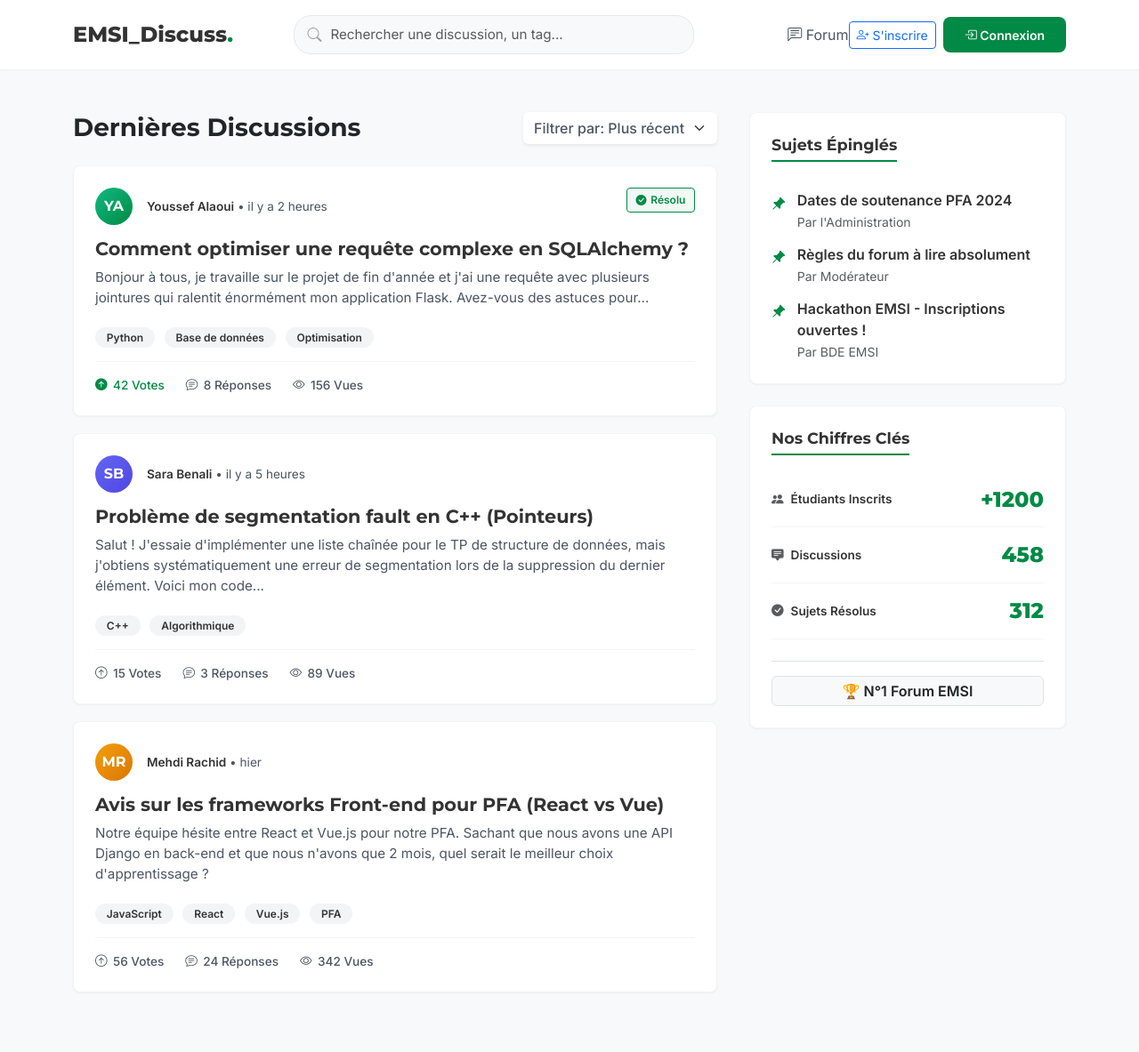
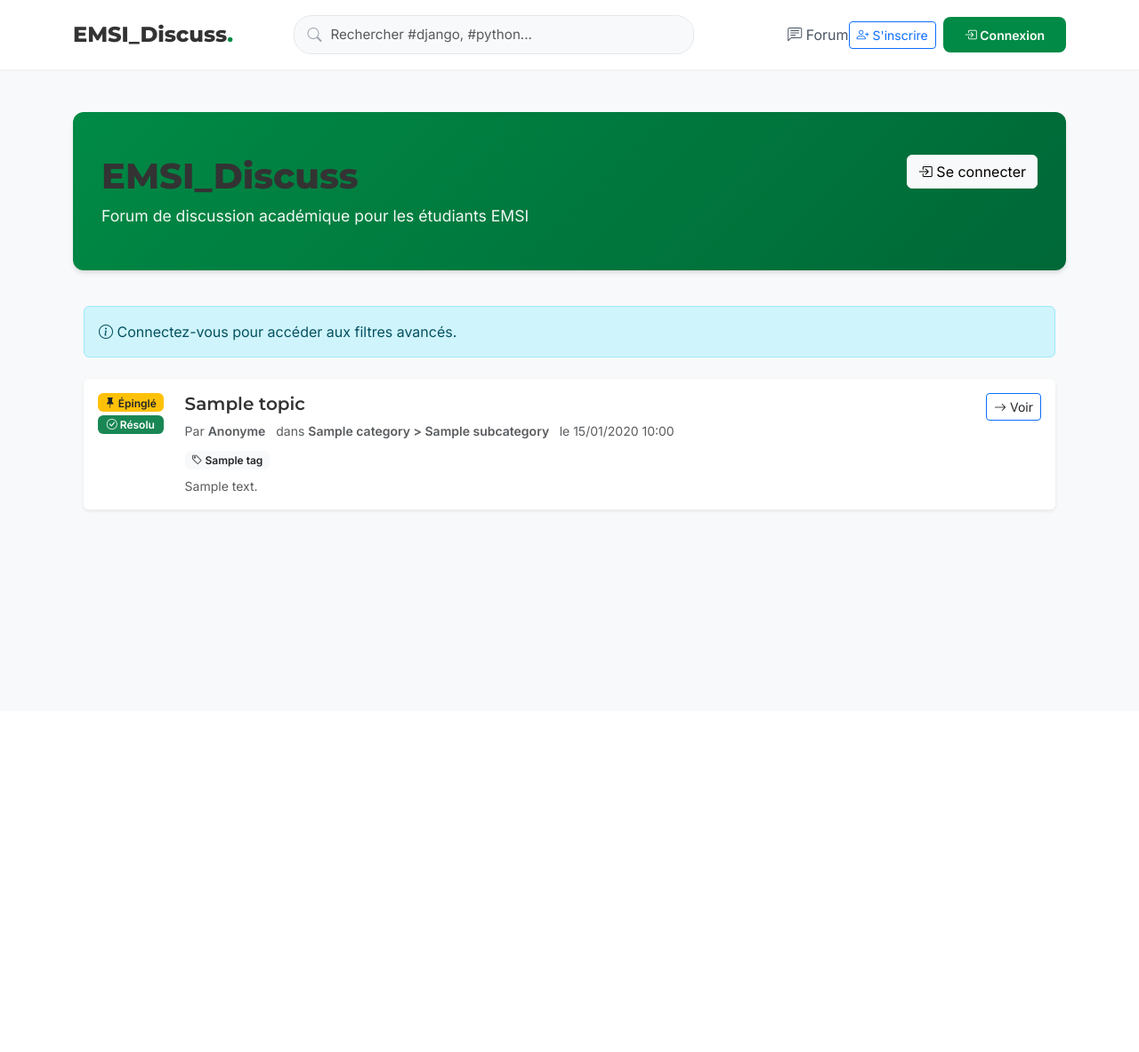
Before and after one commit to el2mehdi1goual/EmsiDiscuss, a Django app: page / in a window 1280 px wide. Shown: the whole page at 89% size. After the commit the page ends 576 px from the top, so only its background shows below. Run offline with Django 4.2, Linux system fonts and the light colour scheme; tables that the repository leaves empty hold one stand-in row (values such as "Sample post").

Commit message:
admin vue

```diff
--- a/emsi_discuss/emsi_discuss/urls.py
+++ b/emsi_discuss/emsi_discuss/urls.py
@@ -18,14 +18,15 @@ from django.contrib import admin
 from django.urls import path, include
 from django.conf import settings
 from django.conf.urls.static import static
-from . import views
+from forum import views as forum_views
 
 urlpatterns = [
     # Admin
     path('admin/', admin.site.urls),
 
-    # Page d'accueil
-    path('', views.home, name='home'),
+    # Page d'accueil - Affiche directement la liste des topics
+    path('', forum_views.topic_list, name='home'),
+
 
     # Applications
     path('accounts/', include('accounts.urls')),
--- a/emsi_discuss/forum/templates/forum/home.html
+++ b/emsi_discuss/forum/templates/forum/home.html
@@ -23,6 +23,7 @@
     </div>
 
     <!-- Statistiques -->
+    {% if user.is_staff %}
     <div class="row mb-5">
         <div class="col-md-3">
             <div class="card shadow-sm text-center">
@@ -57,6 +58,7 @@
             </div>
         </div>
     </div>
+    {% endif %}
 
     <!-- Catégories -->
     <div class="mb-5">
--- a/emsi_discuss/forum/templates/forum/topic_list.html
+++ b/emsi_discuss/forum/templates/forum/topic_list.html
@@ -3,42 +3,143 @@
 
 {% block title %}{{ page_title }}{% endblock %}
 
+{% block extra_css %}
+<style>
+    /* Hero Section */
+    .forum-hero {
+        background: linear-gradient(135deg, var(--primary-green) 0%, var(--primary-hover) 100%);
+        color: white;
+        padding: 3rem 2rem;
+        border-radius: 12px;
+        margin-bottom: 2rem;
+        box-shadow: var(--shadow-md);
+    }
+
+    .forum-hero h1 {
+        font-size: 2.5rem;
+        font-weight: 800;
+        margin-bottom: 0.5rem;
+        font-family: 'Montserrat', sans-serif;
+    }
+
+    .forum-hero p {
+        font-size: 1.1rem;
+        opacity: 0.95;
+        margin-bottom: 1.5rem;
+    }
+
+    .hero-stats {
+        display: flex;
+        gap: 2rem;
+        margin-top: 1.5rem;
+    }
+
+    .hero-stat {
+        display: flex;
+        flex-direction: column;
+        align-items: center;
+    }
+
+    .hero-stat-number {
+        font-size: 2rem;
+        font-weight: 800;
+        font-family: 'Montserrat', sans-serif;
+    }
+
+    .hero-stat-label {
+        font-size: 0.9rem;
+        opacity: 0.9;
+    }
+
+    /* Tag Search Suggestions */
+    .tag-suggestions {
+        margin-top: 0.5rem;
+        display: flex;
+        flex-wrap: wrap;
+        gap: 0.3rem;
+    }
+
+    .tag-suggestion {
+        font-size: 0.75rem;
+        padding: 0.2rem 0.6rem;
+        background: #e0e0e0;
+        border-radius: 12px;
+        cursor: pointer;
+        transition: all 0.2s;
+    }
+
+    .tag-suggestion:hover {
+        background: var(--primary-green);
+        color: white;
+    }
+
+    /* Topic Card Styles */
+    .topic-card {
+        transition: all 0.2s ease;
+    }
+
+    .topic-card:hover {
+        box-shadow: 0 4px 12px rgba(0, 0, 0, 0.15) !important;
+        transform: translateY(-2px);
+    }
+
+    .topic-card a {
+        color: inherit;
+    }
+
+    .topic-card a:hover {
+        color: var(--primary-green);
+    }
+</style>
+{% endblock %}
+
 {% block content %}
-<div class="container py-5">
-    <!-- Header -->
-    <div class="d-flex justify-content-between align-items-center mb-4">
+<!-- Hero Section -->
+<div class="forum-hero">
+    <div class="d-flex justify-content-between align-items-start">
         <div>
-            <h1 class="mb-2">Sujets du Forum</h1>
-            <p class="text-muted">Trouvez les discussions qui vous intéressent</p>
+            <h1 class="mb-2">EMSI_Discuss</h1>
+            <p class="mb-0">Forum de discussion académique pour les étudiants EMSI</p>
         </div>
         {% if user.is_authenticated %}
-            <a href="{% url 'forum:topic_create' %}" class="btn btn-primary-custom">
+            <a href="{% url 'forum:topic_create' %}" class="btn btn-light">
                 <i class="bi bi-plus-circle"></i> Créer un Sujet
             </a>
         {% else %}
-            <a href="{% url 'accounts:login' %}" class="btn btn-outline-primary">
-                <i class="bi bi-box-arrow-in-right"></i> Se connecter pour créer
+            <a href="{% url 'accounts:login' %}" class="btn btn-light">
+                <i class="bi bi-box-arrow-in-right"></i> Se connecter
             </a>
         {% endif %}
     </div>
+</div>
 
+<div class="container py-2">
     <!-- Filtres -->
+    {% if user.is_authenticated %}
     <div class="card shadow-sm mb-4">
         <div class="card-body">
             <h5 class="card-title mb-3">Filtrer les sujets</h5>
-            <form method="get" class="row g-3">
+            <form method="get" class="row g-3" id="filterForm">
                 <!-- Recherche texte -->
-                <div class="col-md-3">
-                    <label for="search" class="form-label">Recherche</label>
+                <div class="col-md-4">
+                    <label for="search" class="form-label">Recherche (titre, contenu, ou tags)</label>
                     <input type="text" class="form-control" id="search" name="search"
-                           placeholder="Titre ou contenu..." value="{{ search_query }}">
+                           placeholder="Ex: Python, Django, bug..." value="{{ search_query }}">
+                    <div class="tag-suggestions">
+                        <small class="text-muted">Tags populaires:</small>
+                        {% for tag in tags|slice:":5" %}
+                            <span class="tag-suggestion" onclick="searchByTag('{{ tag.name }}')">
+                                #{{ tag.name }}
+                            </span>
+                        {% endfor %}
+                    </div>
                 </div>
 
                 <!-- Filtre Catégorie -->
                 <div class="col-md-3">
                     <label for="category" class="form-label">Catégorie</label>
-                    <select class="form-select" id="category" name="category" onchange="filterByCategoryAndUpdateForm()">
-                        <option value="">-- Toutes les catégories --</option>
+                    <select class="form-select" id="category" name="category" onchange="document.getElementById('filterForm').submit();">
+                        <option value="">-- Toutes --</option>
                         {% for category in categories %}
                             <option value="{{ category.id }}"
                                     {% if current_category|stringformat:"s" == category.id|stringformat:"s" %}selected{% endif %}>
@@ -51,8 +152,8 @@
                 <!-- Filtre Sous-catégorie -->
                 <div class="col-md-3">
                     <label for="subcategory" class="form-label">Sous-catégorie</label>
-                    <select class="form-select" id="subcategory" name="subcategory">
-                        <option value="">-- Toutes les sous-catégories --</option>
+                    <select class="form-select" id="subcategory" name="subcategory" onchange="document.getElementById('filterForm').submit();">
+                        <option value="">-- Toutes --</option>
                         {% for subcategory in subcategories %}
                             <option value="{{ subcategory.id }}"
                                     {% if current_subcategory|stringformat:"s" == subcategory.id|stringformat:"s" %}selected{% endif %}>
@@ -63,10 +164,10 @@
                 </div>
 
                 <!-- Filtre Tag -->
-                <div class="col-md-3">
+                <div class="col-md-2">
                     <label for="tag" class="form-label">Tag</label>
-                    <select class="form-select" id="tag" name="tag">
-                        <option value="">-- Tous les tags --</option>
+                    <select class="form-select" id="tag" name="tag" onchange="document.getElementById('filterForm').submit();">
+                        <option value="">-- Tous --</option>
                         {% for tag in tags %}
                             <option value="{{ tag.id }}"
                                     {% if current_tag|stringformat:"s" == tag.id|stringformat:"s" %}selected{% endif %}>
@@ -77,10 +178,10 @@
                 </div>
 
                 <!-- Filtre Statut -->
-                <div class="col-md-3">
+                <div class="col-md-2">
                     <label for="status" class="form-label">Statut</label>
-                    <select class="form-select" id="status" name="status">
-                        <option value="">-- Tous les statuts --</option>
+                    <select class="form-select" id="status" name="status" onchange="document.getElementById('filterForm').submit();">
+                        <option value="">-- Tous --</option>
                         <option value="open" {% if current_status == 'open' %}selected{% endif %}>Ouvert</option>
                         <option value="solved" {% if current_status == 'solved' %}selected{% endif %}>Résolu</option>
                         <option value="locked" {% if current_status == 'locked' %}selected{% endif %}>Verrouillé</option>
@@ -88,24 +189,31 @@
                 </div>
 
                 <!-- Boutons -->
-                <div class="col-12 d-flex gap-2 align-items-end">
+                <div class="col-12 d-flex gap-2">
                     <button type="submit" class="btn btn-primary-custom">
-                        <i class="bi bi-funnel"></i> Appliquer les filtres
+                        <i class="bi bi-funnel"></i> Filtrer
                     </button>
-                    <a href="{% url 'forum:topic_list' %}" class="btn btn-outline-secondary">
+                    <a href="{% url 'home' %}" class="btn btn-outline-secondary">
                         <i class="bi bi-arrow-clockwise"></i> Réinitialiser
                     </a>
                 </div>
             </form>
         </div>
     </div>
+    {% else %}
+    <div class="alert alert-info mb-4">
+        <i class="bi bi-info-circle"></i> Connectez-vous pour accéder aux filtres avancés.
+    </div>
+    {% endif %}
 
     <!-- Résultats -->
+    {% if user.is_staff %}
     <div class="d-flex justify-content-between align-items-center mb-3">
         <p class="text-muted">
             <strong>{{ topics.count }}</strong> sujet{{ topics.count|pluralize }}
         </p>
     </div>
+    {% endif %}
 
     {% if topics %}
         <!-- Liste des sujets -->
@@ -148,17 +256,21 @@
                                     <!-- Infos auteur et catégorie -->
                                     <div class="text-muted small mb-2">
                                         <span>Par <strong>{{ topic.get_author_display }}</strong></span>
-                                        <span class="ms-2">dans <strong>{{ topic.subcategory }}</strong></span>
+                                        <span class="ms-2">dans <strong>
+                                            <a href="?subcategory={{ topic.subcategory.id }}" class="text-decoration-none text-muted">
+                                                {{ topic.subcategory }}
+                                            </a>
+                                        </strong></span>
                                         <span class="ms-2">le {{ topic.created_at|date:"d/m/Y H:i" }}</span>
                                     </div>
 
-                                    <!-- Tags -->
+                                    <!-- Tags (cliquables) -->
                                     {% if topic.tags.all %}
                                         <div class="mb-2">
                                             {% for tag in topic.tags.all %}
-                                                <span class="badge bg-light text-dark">
+                                                <a href="?tag={{ tag.id }}" class="badge bg-light text-dark text-decoration-none">
                                                     <i class="bi bi-tag"></i> {{ tag.name }}
-                                                </span>
+                                                </a>
                                             {% endfor %}
                                         </div>
                                     {% endif %}
@@ -171,12 +283,14 @@
 
                                 <!-- Stats et actions -->
                                 <div class="col-auto text-end">
+                                    {% if user.is_staff %}
                                     <div class="mb-2">
                                         <div class="text-muted small">
                                             <div><i class="bi bi-eye"></i> {{ topic.views_count }} vue{{ topic.views_count|pluralize }}</div>
                                             <div><i class="bi bi-chat"></i> 0 réponse{{ 0|pluralize }}</div>
                                         </div>
                                     </div>
+                                    {% endif %}
                                     <div class="d-flex gap-1 justify-content-end">
                                         <a href="{% url 'forum:topic_detail' topic_id=topic.id %}" class="btn btn-sm btn-outline-primary">
                                             <i class="bi bi-arrow-right"></i> Voir
@@ -223,4 +337,20 @@
         color: var(--primary-green);
     }
 </style>
+
+<script>
+    function searchByTag(tagName) {
+        document.getElementById('search').value = '#' + tagName;
+        document.getElementById('filterForm').submit();
+    }
+
+    // Auto-submit form on search input (après 1 seconde d'inactivité)
+    let searchTimeout;
+    document.getElementById('search').addEventListener('keyup', function() {
+        clearTimeout(searchTimeout);
+        searchTimeout = setTimeout(function() {
+            document.getElementById('filterForm').submit();
+        }, 800);
+    });
+</script>
 {% endblock %}
--- a/emsi_discuss/forum/views.py
+++ b/emsi_discuss/forum/views.py
@@ -74,6 +74,7 @@ def topic_list(request):
     """
     Vue pour lister tous les sujets avec filtres
     Filtres disponibles : catégorie, sous-catégorie, tag, statut
+    Recherche : titre, contenu, ou tags (avec ou sans #)
     """
     topics = Topic.objects.select_related('author', 'subcategory__category').prefetch_related('tags')
 
@@ -82,7 +83,7 @@ def topic_list(request):
     subcategory_id = request.GET.get('subcategory')
     tag_id = request.GET.get('tag')
     status_filter = request.GET.get('status')
-    search = request.GET.get('search')
+    search = request.GET.get('search', '').strip()
 
     # Appliquer les filtres
     if category_id:
@@ -102,12 +103,18 @@ def topic_list(request):
     elif status_filter == 'open':
         topics = topics.filter(is_solved=False, is_locked=False)
 
-    # Recherche texte
+    # Recherche texte (titre, contenu, ou tags)
     if search:
+        # Nettoyer la recherche (enlever # si présent)
+        search_clean = search.lstrip('#').lower()
+
+        # Chercher dans titre, contenu, ou tags
+        from django.db.models import Q
         topics = topics.filter(
             Q(title__icontains=search) |
-            Q(content__icontains=search)
-        )
+            Q(content__icontains=search) |
+            Q(tags__name__iexact=search_clean)
+        ).distinct()
 
     # Récupérer les filtres pour l'affichage
     categories = Category.objects.all()
--- a/emsi_discuss/templates/base.html
+++ b/emsi_discuss/templates/base.html
@@ -122,9 +122,9 @@
 
             <div class="collapse navbar-collapse" id="navbarNav">
                 <!-- Search -->
-                <form class="d-flex mx-auto my-3 my-lg-0 search-container">
+                <form method="get" action="{% url 'home' %}" class="d-flex mx-auto my-3 my-lg-0 search-container">
                     <i class="bi bi-search search-icon"></i>
-                    <input class="form-control search-bar" type="search" placeholder="Rechercher une discussion, un tag..." aria-label="Search">
+                    <input class="form-control search-bar" type="search" name="search" placeholder="Rechercher #django, #python..." aria-label="Search">
                 </form>
 
                 <!-- Navigation Links -->
```
